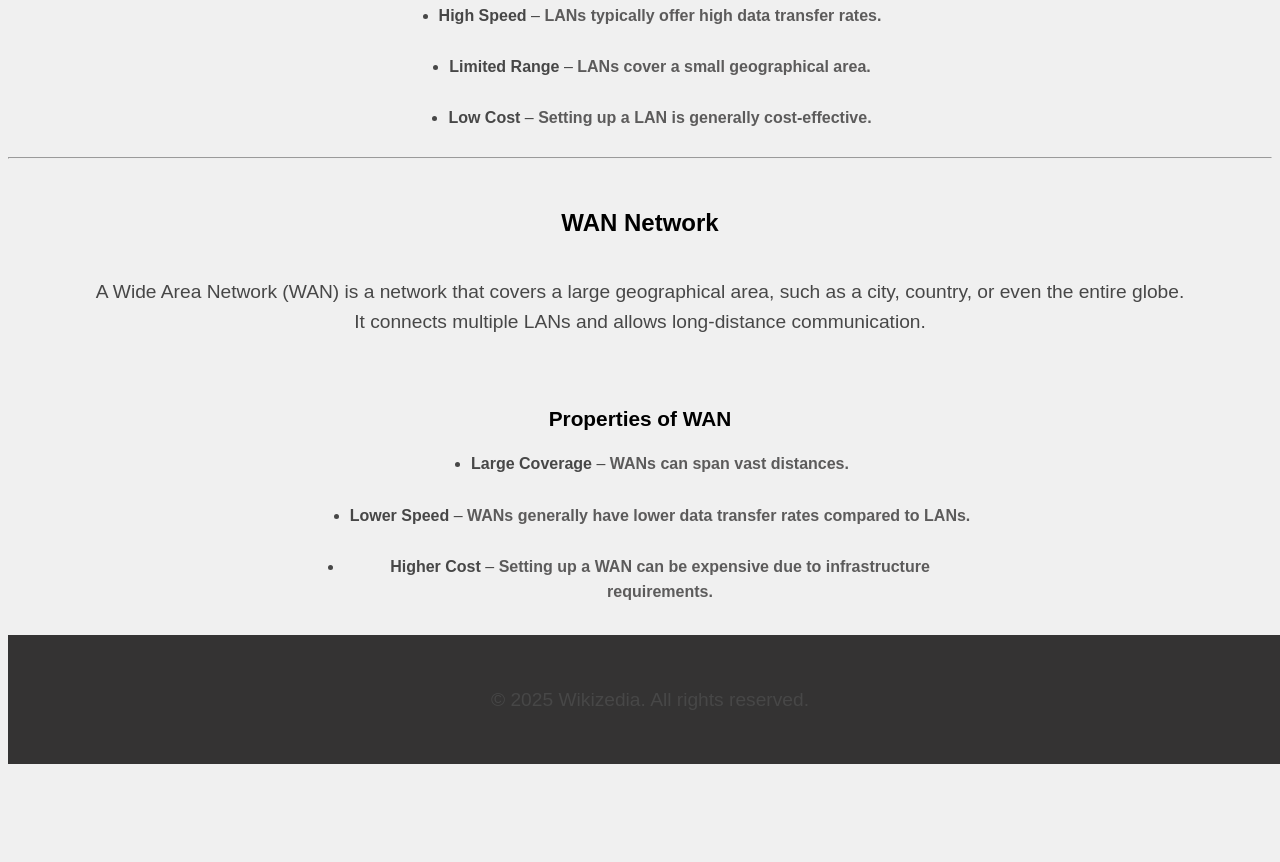
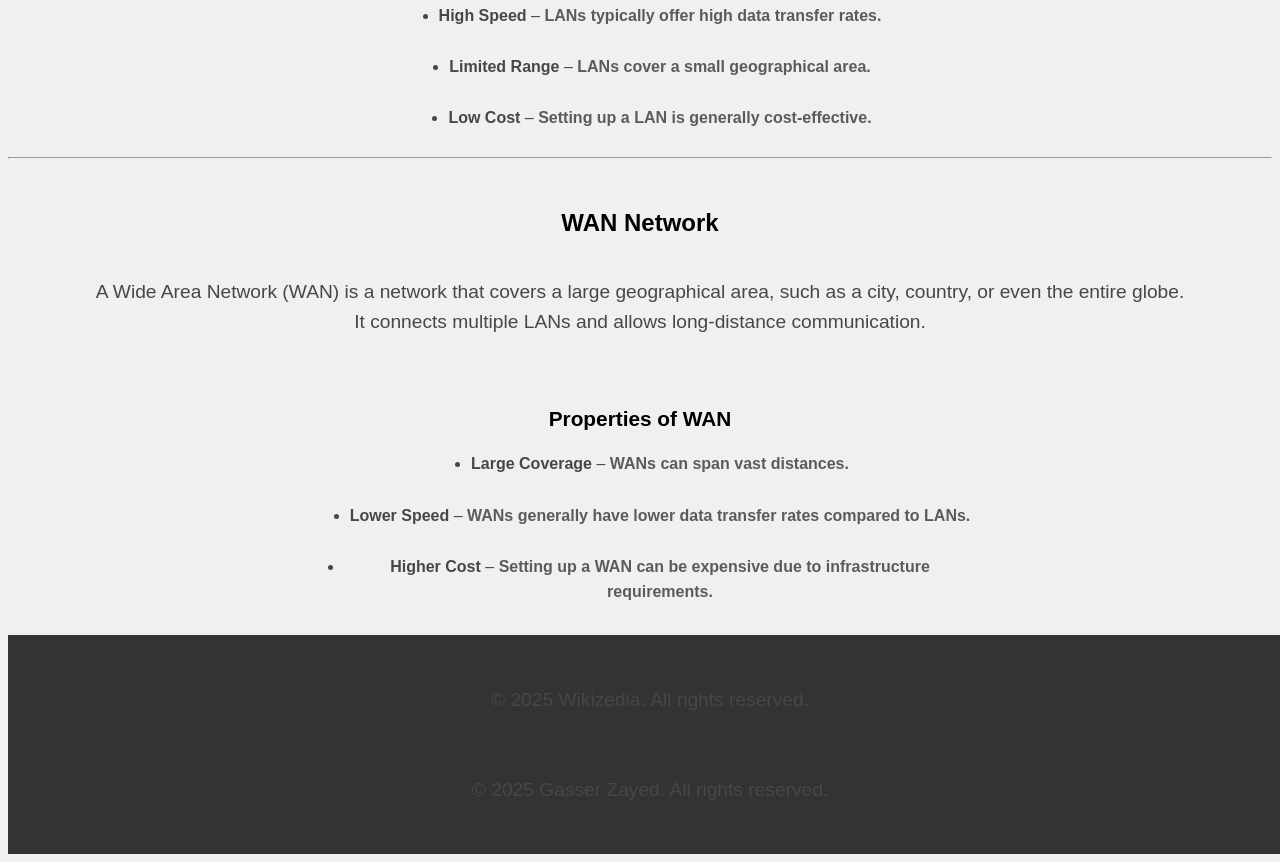
Before and after one commit to gasserdev/Wikizedia, a plain HTML site: page index.html in a window 1280 px wide. Shown: the part 970-1832 px from the top of the page. Before the commit the page ends 1742 px from the top, so only its background shows below. Drawn offline with Linux system fonts and the light colour scheme.

Commit message:
Update index.html

```diff
--- a/index.html
+++ b/index.html
@@ -218,6 +218,7 @@
 
     <footer>
         <p>&copy; 2025 Wikizedia. All rights reserved.</p>
+        <p>&copy; 2025 Gasser Zayed. All rights reserved.</p>
     </footer>
 </body>
 </html>
```
